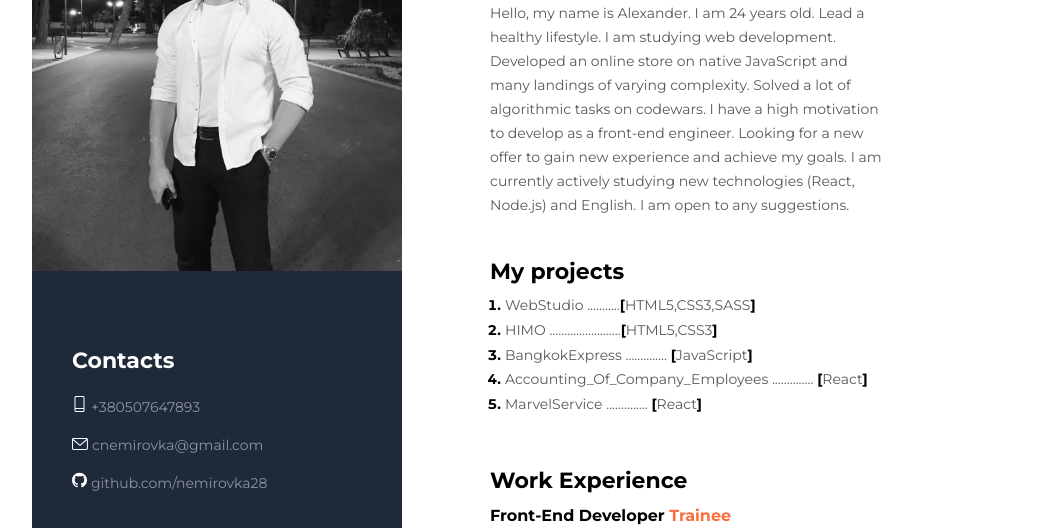
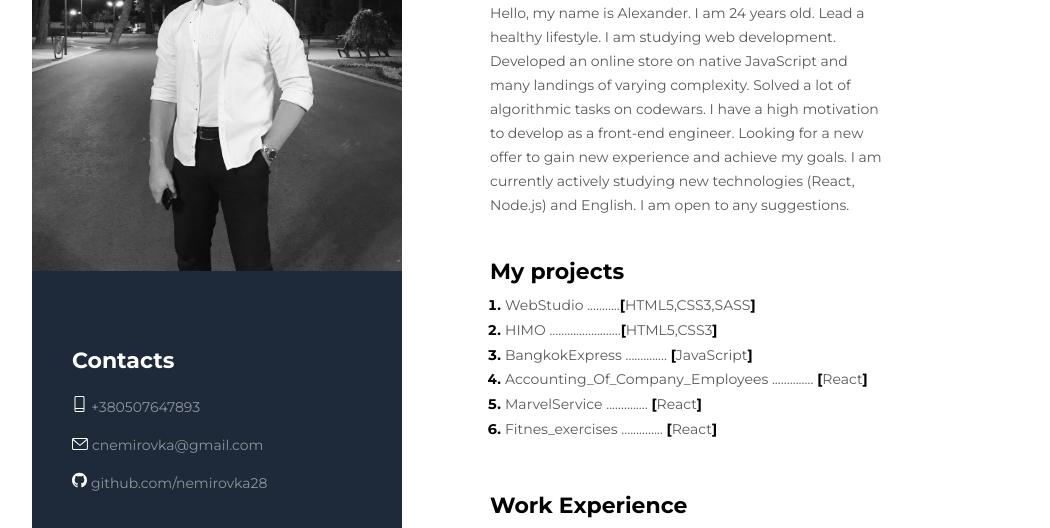
Before and after one commit to nemirovka28/Resume, a plain HTML site: page index.html in a window 1280 px wide. Shown: the part 219-747 px from the top of the page, without its empty margins (208-1258 px from the left). Drawn offline with Linux system fonts and the light colour scheme.

Commit message:
add new link

```diff
--- a/index.html
+++ b/index.html
@@ -51,6 +51,10 @@
                     </li>
                     <li>
                         <a href="https://nemirovka28.github.io/marvel_starter/">MarvelService
+                        .............. <span>[</span>React<span>]</span></a>
+                    </li>
+                    <li>
+                        <a href="https://nemirovka28.github.io/fitness_exercises/">Fitnes_exercises
                         .............. <span>[</span>React<span>]</span></a>
                     </li>
                 </ol>
```
